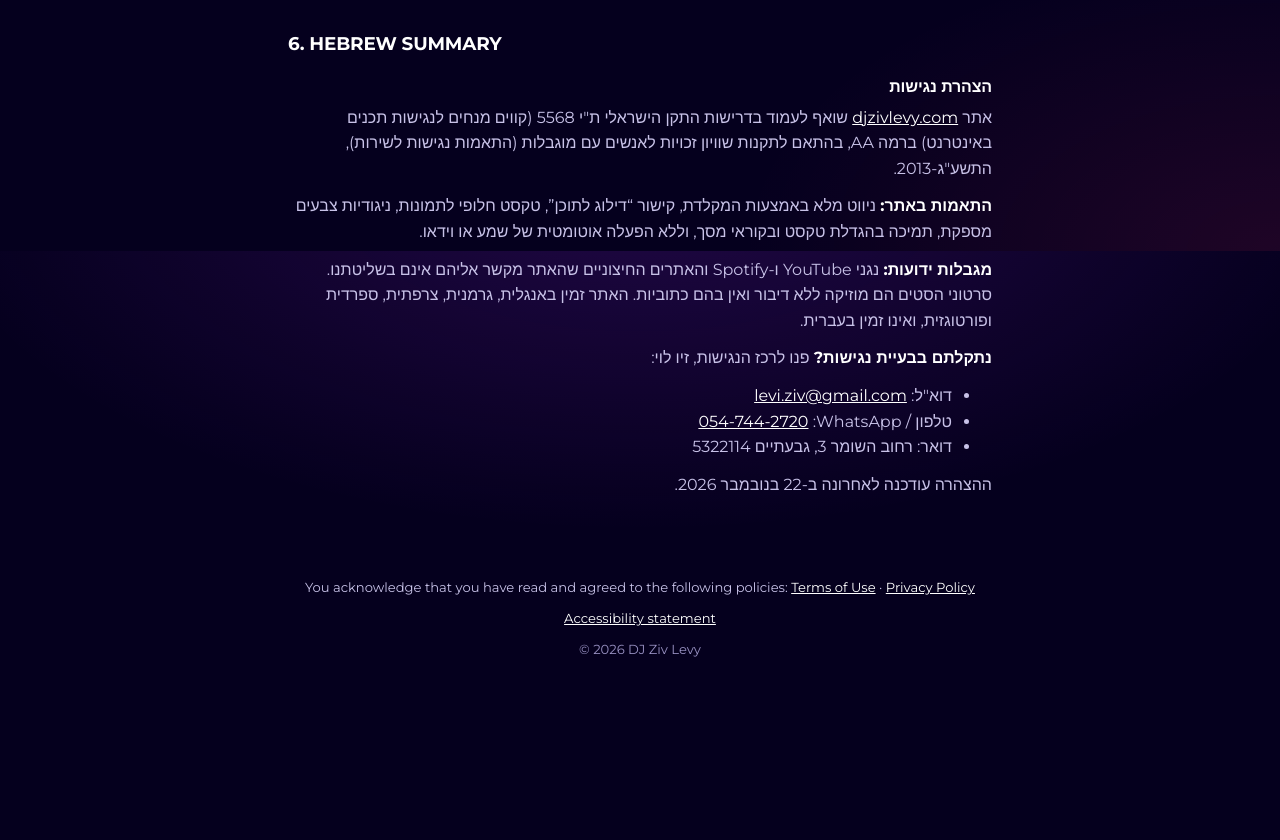
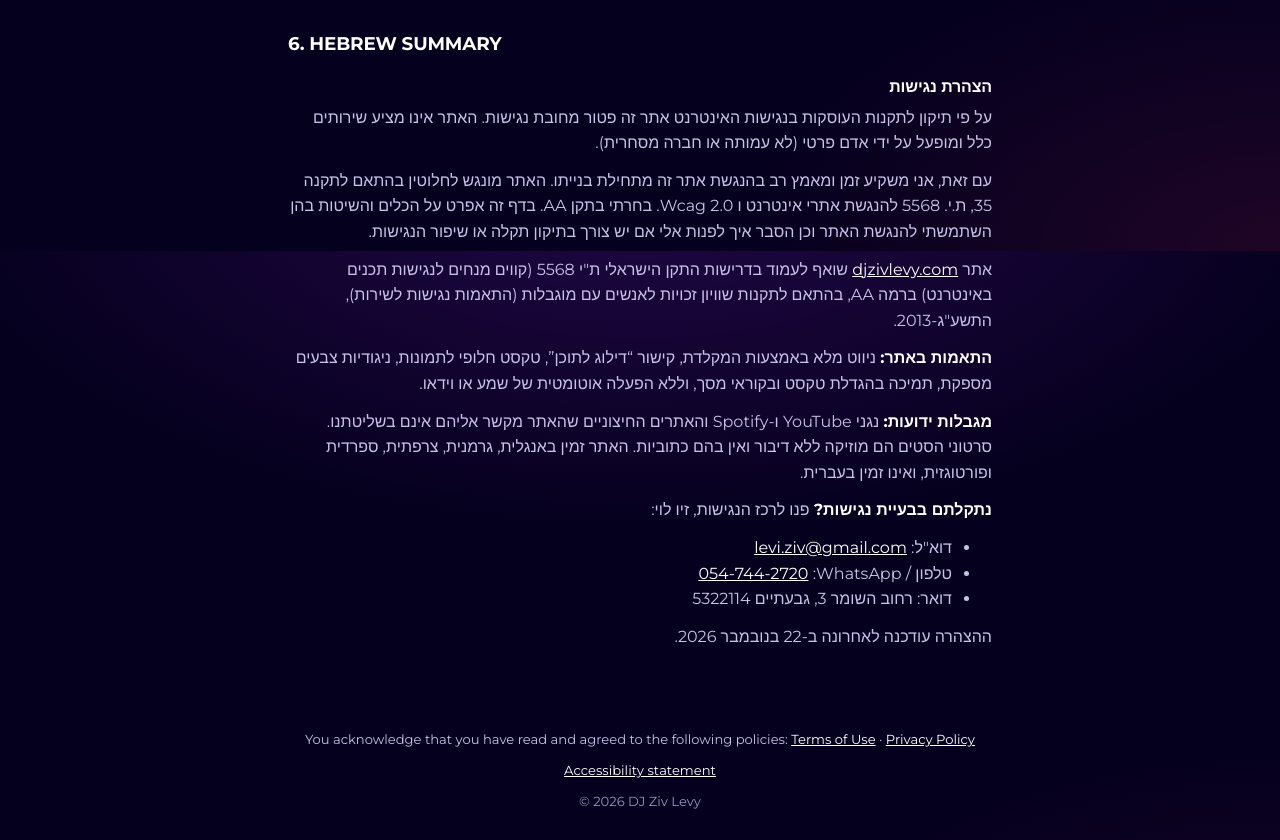
Before and after one commit to zivl/djzivlevy, an Astro site: page /accessibility in a window 1280 px wide. Shown: the part 2149-2989 px from the top of the page. Before the commit the page ends 2837 px from the top, so only its background shows below. Built offline with nearby package versions, Linux system fonts and the light colour scheme; Astro itself is replaced by a stand-in of ours; some packages are replaced by stand-ins of ours.

Commit message:
Add exemption and conformance note to Hebrew accessibility statement
Co-Authored-By: Claude Opus 5.5 <noreply@anthropic.com>

```diff
--- a/ACCESSIBILITY_STATEMENT.md
+++ b/ACCESSIBILITY_STATEMENT.md
@@ -58,6 +58,10 @@ If you have trouble using any part of the Site, or have suggestions for improvin
 
 ### הצהרת נגישות
 
+על פי תיקון לתקנות העוסקות בנגישות האינטרנט אתר זה פטור מחובת נגישות. האתר אינו מציע שירותים כלל ומופעל על ידי אדם פרטי (לא עמותה או חברה מסחרית).
+
+עם זאת, אני משקיע זמן ומאמץ רב בהנגשת אתר זה מתחילת בנייתו. האתר מונגש לחלוטין בהתאם לתקנה 35, ת.י. 5568 להנגשת אתרי אינטרנט ו Wcag 2.0. בחרתי בתקן AA. בדף זה אפרט על הכלים והשיטות בהן השתמשתי להנגשת האתר וכן הסבר איך לפנות אלי אם יש צורך בתיקון תקלה או שיפור הנגישות.
+
 אתר djzivlevy.com שואף לעמוד בדרישות התקן הישראלי ת"י 5568 (קווים מנחים לנגישות תכנים באינטרנט) ברמה AA, בהתאם לתקנות שוויון זכויות לאנשים עם מוגבלות (התאמות נגישות לשירות), התשע"ג-2013.
 
 **התאמות באתר:** ניווט מלא באמצעות המקלדת, קישור "דילוג לתוכן", טקסט חלופי לתמונות, ניגודיות צבעים מספקת, תמיכה בהגדלת טקסט ובקוראי מסך, וללא הפעלה אוטומטית של שמע או וידאו.
```
